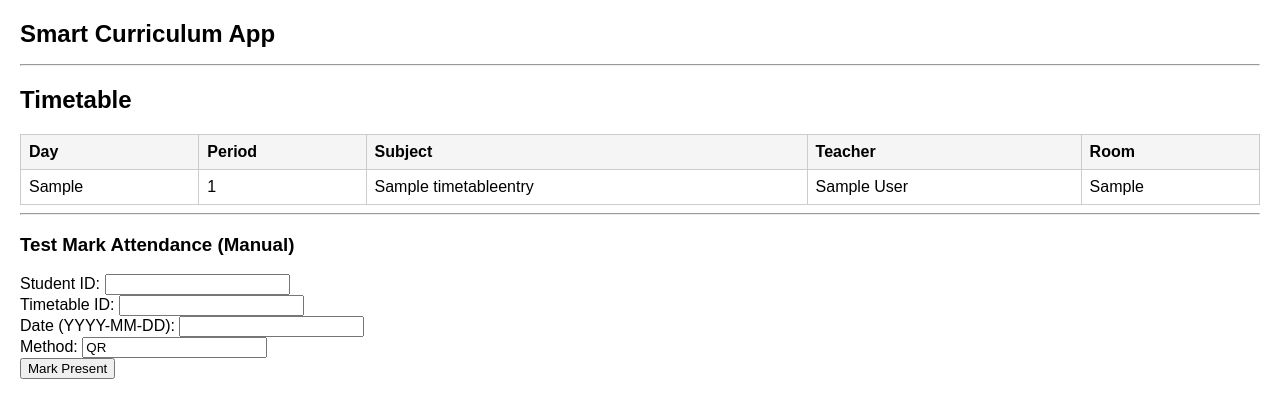
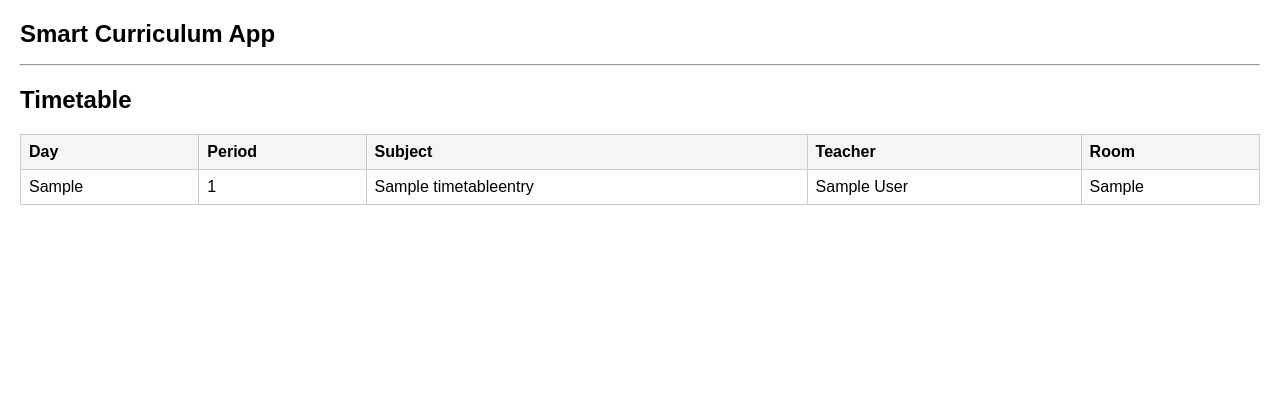
Before and after one commit to raj11rt/Smart-curriculum-app, a Django app: page / in a window 1280 px wide. Shown: the top 418 px of the page. Run offline with Django 4.2, Linux system fonts and the light colour scheme; tables that the repository leaves empty hold one stand-in row (values such as "Sample post").

Commit message:
Return JSON from mark_attendance and clean timetable template

```diff
--- a/core/templates/core/timetable.html
+++ b/core/templates/core/timetable.html
@@ -22,17 +22,6 @@
     </tr>
     {% endfor %}
 </table>
-<hr>
-<h3>Test Mark Attendance (Manual)</h3>
-<form method="post" action="{% url 'mark_attendance' %}">
-    {% csrf_token %}
-    <label>Student ID: <input type="number" name="student_id"></label><br>
-    <label>Timetable ID: <input type="number" name="timetable_id"></label><br>
-    <label>Date (YYYY-MM-DD): <input type="text" name="date"></label><br>
-    <label>Method: <input type="text" name="method" value="QR"></label><br>
-    <button type="submit">Mark Present</button>
-</form>
-
 {% else %}
 <p>No timetable entries yet.</p>
 {% endif %}
--- a/core/views.py
+++ b/core/views.py
@@ -1,6 +1,10 @@
 import datetime
+
+from django.http import JsonResponse, HttpResponseBadRequest
 from django.shortcuts import render
-from .models import TimetableEntry
+from django.views.decorators.http import require_POST
+
+from .models import TimetableEntry, Student, Attendance
 
 
 def home(request):
@@ -19,19 +23,12 @@ def today_schedule(request):
         6: "Sunday",
     }
     today_name = weekday_map[datetime.date.today().weekday()]
-    entries = (
-        TimetableEntry.objects.filter(day=today_name)
-        .order_by("period")
-    )
+    entries = TimetableEntry.objects.filter(day=today_name).order_by("period")
     context = {
         "day": today_name,
         "entries": entries,
     }
     return render(request, "core/today_schedule.html", context)
-from django.http import HttpResponse, HttpResponseBadRequest
-from django.views.decorators.http import require_POST
-from .models import Student, TimetableEntry, Attendance
-import datetime
 
 
 @require_POST
@@ -62,11 +59,12 @@ def mark_attendance(request):
         defaults={"method": method, "present": True},
     )
 
-    if created:
-        message = "Attendance created successfully."
-    else:
-        message = "Attendance updated successfully."
-
-    return HttpResponse(
-        f"{message} Student: {student.roll_no}, Class: {timetable_entry.subject}, Date: {date}."
+    return JsonResponse(
+        {
+            "status": "created" if created else "updated",
+            "student_roll_no": student.roll_no,
+            "subject": timetable_entry.subject,
+            "date": str(date),
+            "method": method,
+        }
     )
```
